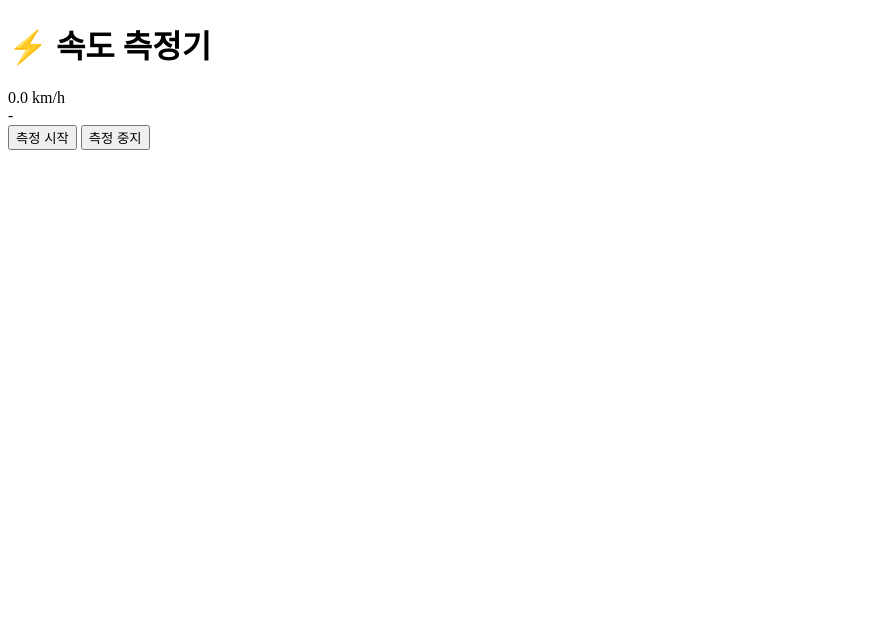
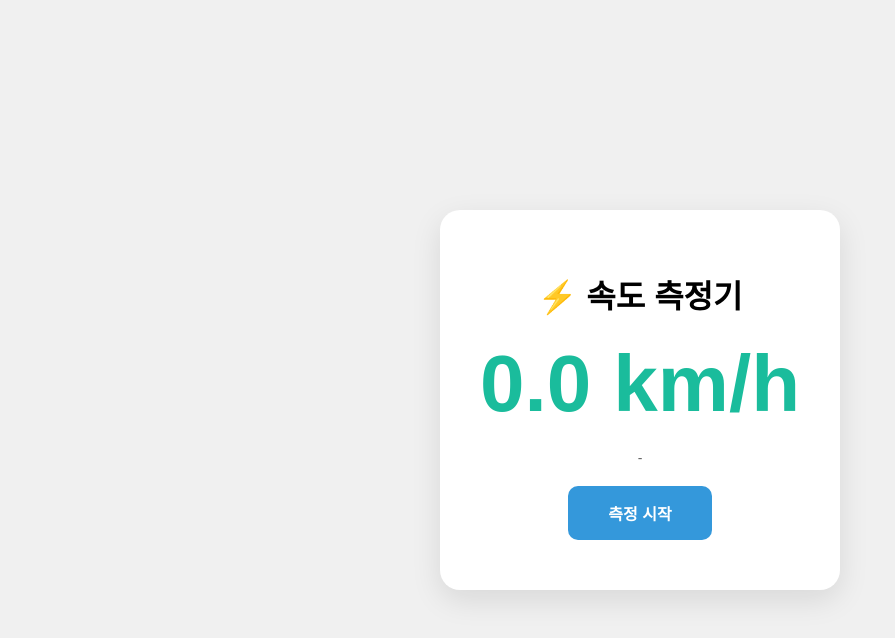
Before and after one commit to ianwiki-dev/html, a plain HTML site: page index.html in a window 1280 px wide. Shown: the whole page, without its empty margins (0-895 px from the left). Drawn offline with Linux system fonts and the light colour scheme.

Commit message:
Add styles for speedometer layout and buttons
Added CSS styles for layout and button design.

```diff
--- a/index.html
+++ b/index.html
@@ -4,6 +4,16 @@
     <meta charset="UTF-8">
     <meta name="viewport" content="width=device-width, initial-scale=1.0">
     <title>속도 측정기</title>
+    <style>
+        body { font-family: Arial; display: flex; flex-direction: column; align-items: center; justify-content: center; height: 100vh; margin: 0; background: #f0f0f0; }
+        .container { background: white; padding: 40px; border-radius: 20px; text-align: center; box-shadow: 0 10px 30px rgba(0,0,0,0.1); }
+        #speed { font-size: 80px; font-weight: bold; color: #1abc9c; margin: 20px 0; }
+        #info { font-size: 14px; color: #666; margin: 10px 0; }
+        button { padding: 15px 40px; font-size: 16px; border: none; border-radius: 10px; cursor: pointer; margin: 10px; font-weight: bold; }
+        #startBtn { background: #3498db; color: white; }
+        #stopBtn { background: #e74c3c; color: white; display: none; }
+    </style>
+</head>
 <body>
     <div class="container">
         <h1>⚡ 속도 측정기</h1>
```
